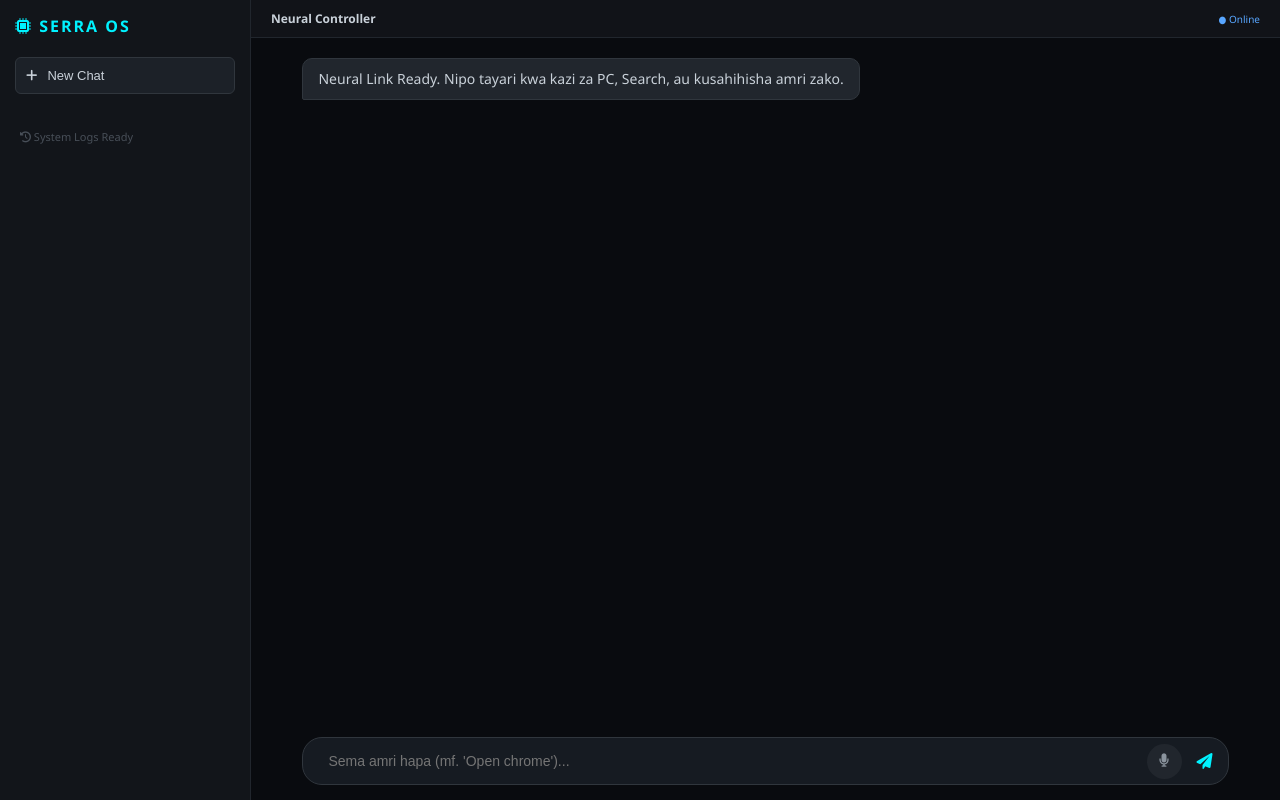
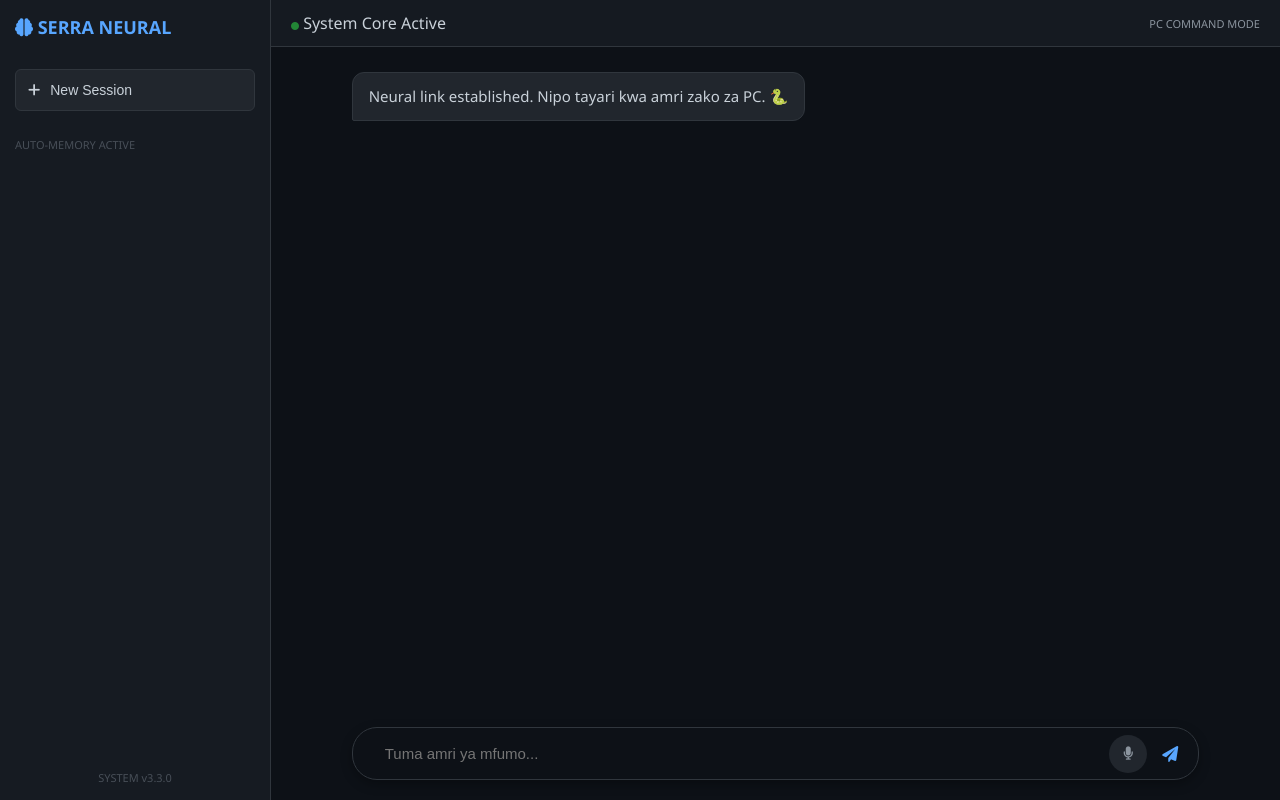
Before and after one commit to mihsso001-pixel/serra, a Flask app: page / in a window 1280 px wide. Run offline with Flask 3, Linux system fonts and the light colour scheme.

Commit message:
Update index.html

```diff
--- a/templates/index.html
+++ b/templates/index.html
@@ -1,168 +1,159 @@
-
 <!DOCTYPE html>
 <html lang="sw">
 <head>
     <meta charset="UTF-8">
     <meta name="viewport" content="width=device-width, initial-scale=1.0">
-    <title>SERRA | System Interface</title>
+    <title>SERRA | Neural Interface</title>
     <link href="https://cdnjs.cloudflare.com/ajax/libs/font-awesome/6.0.0/css/all.min.css" rel="stylesheet">
     <style>
         :root {
-            --bg: #090b0f;
-            --panel: #12151a;
-            --accent: #00f2ff;
+            --bg: #0d1117;
+            --panel: #161b22;
+            --accent: #58a6ff;
+            --danger: #f85149;
             --text: #c9d1d9;
-            --user-bubble: #1f6feb;
         }
 
         body {
-            margin: 0; padding: 0; background: var(--bg); color: var(--text);
-            font-family: 'Segoe UI', Tahoma, Geneva, Verdana, sans-serif;
+            margin: 0; background: var(--bg); color: var(--text);
+            font-family: 'Segoe UI', Roboto, sans-serif;
             height: 100vh; display: flex; overflow: hidden;
         }
 
-        /* Sidebar ya Kazi */
+        /* Sidebar for Navigation */
         .sidebar {
-            width: 220px; background: var(--panel);
+            width: 240px; background: var(--panel);
             display: flex; flex-direction: column; padding: 15px;
-            border-right: 1px solid #21262d; transition: 0.3s;
+            border-right: 1px solid #30363d; transition: 0.3s;
         }
 
-        .nav-btn {
-            background: #1c2128; color: var(--text); border: 1px solid #30363d;
-            padding: 10px; border-radius: 6px; cursor: pointer;
-            margin-bottom: 10px; display: flex; align-items: center; gap: 10px;
-            font-size: 13px;
+        .action-btn {
+            background: #21262d; color: var(--text); border: 1px solid #30363d;
+            padding: 12px; border-radius: 6px; cursor: pointer;
+            margin-bottom: 15px; display: flex; align-items: center; gap: 10px;
+            font-size: 14px; transition: 0.2s;
         }
 
-        .nav-btn:hover { border-color: var(--accent); color: var(--accent); }
+        .action-btn:hover { border-color: var(--accent); color: var(--accent); }
 
-        /* Chat Area */
+        /* Main Workspace */
         .workspace {
             flex: 1; display: flex; flex-direction: column; position: relative;
         }
 
         .top-bar {
-            padding: 10px 20px; background: rgba(18, 21, 26, 0.9);
-            border-bottom: 1px solid #21262d; display: flex;
+            padding: 12px 20px; background: rgba(22, 27, 34, 0.95);
+            border-bottom: 1px solid #30363d; display: flex;
             justify-content: space-between; align-items: center;
         }
 
         #chat-flow {
-            flex: 1; overflow-y: auto; padding: 20px 5%;
-            display: flex; flex-direction: column; gap: 15px;
+            flex: 1; overflow-y: auto; padding: 25px 8%;
+            display: flex; flex-direction: column; gap: 20px;
             scroll-behavior: smooth;
         }
 
-        /* Message Bubbles */
-        .msg { max-width: 85%; padding: 10px 15px; border-radius: 10px; font-size: 14px; line-height: 1.4; }
-        .u-msg { align-self: flex-end; background: var(--user-bubble); color: white; border-bottom-right-radius: 2px; }
+        /* Bubbles */
+        .msg { max-width: 80%; padding: 12px 16px; border-radius: 12px; font-size: 15px; line-height: 1.5; position: relative; }
+        .u-msg { align-self: flex-end; background: #1f6feb; color: white; border-bottom-right-radius: 2px; }
         .s-msg { align-self: flex-start; background: #21262d; border: 1px solid #30363d; border-bottom-left-radius: 2px; }
 
-        /* Neural Input Bar */
-        .control-panel {
-            padding: 15px 5%; background: var(--bg);
+        /* Floating Controller */
+        .control-panel { padding: 20px 8%; background: var(--bg); }
+        .input-box {
+            background: #0d1117; border: 1px solid #30363d;
+            border-radius: 25px; padding: 5px 20px; display: flex; align-items: center;
+            box-shadow: 0 4px 12px rgba(0,0,0,0.3);
         }
 
-        .input-container {
-            background: #161b22; border: 1px solid #30363d;
-            border-radius: 20px; padding: 5px 15px; display: flex; align-items: center;
+        input { flex: 1; background: transparent; border: none; color: white; padding: 12px; outline: none; font-size: 15px; }
+
+        .live-toggle {
+            width: 38px; height: 38px; border-radius: 50%; border: none;
+            background: #21262d; color: #8b949e; cursor: pointer;
+            transition: 0.3s; display: flex; align-items: center; justify-content: center;
         }
 
-        input {
-            flex: 1; background: transparent; border: none; color: white;
-            padding: 10px; outline: none; font-size: 14px;
-        }
+        .live-toggle.active { background: var(--accent); color: #0d1117; box-shadow: 0 0 12px var(--accent); }
 
-        /* Live Mode Toggle */
-        .live-toggle {
-            width: 35px; height: 35px; border-radius: 50%; border: none;
-            background: #21262d; color: #8b949e; cursor: pointer;
-            transition: 0.4s; display: flex; align-items: center; justify-content: center;
-        }
+        /* Typing Dot Animation */
+        .typing-indicator { display: none; padding: 10px; }
+        .dot { width: 6px; height: 6px; background: var(--accent); border-radius: 50%; display: inline-block; animation: bounce 1.4s infinite; margin-right: 3px; }
+        @keyframes bounce { 0%, 80%, 100% { transform: scale(0); } 40% { transform: scale(1); } }
 
-        .live-toggle.active {
-            background: var(--accent); color: #000;
-            box-shadow: 0 0 15px var(--accent);
-        }
-
-        /* Wave Animation */
-        .wave { display: none; gap: 3px; margin-left: 10px; }
-        .wave span { width: 4px; height: 4px; background: var(--accent); border-radius: 50%; animation: pulse 1s infinite; }
-        @keyframes pulse { 0%, 100% { opacity: 0.3; } 50% { opacity: 1; } }
-
-        /* Bubble Mode Responsive */
+        /* Bubble Mode for PC */
         @media (max-width: 500px) {
             .sidebar { display: none; }
-            #chat-flow { padding: 10px; }
+            .top-bar { font-size: 12px; }
+            #chat-flow { padding: 15px 5%; }
         }
     </style>
 </head>
 <body>
 
     <div class="sidebar">
-        <div style="font-weight: bold; color: var(--accent); margin-bottom: 20px; letter-spacing: 2px;">
-            <i class="fas fa-microchip"></i> SERRA OS
+        <div style="font-weight: bold; font-size: 18px; color: var(--accent); margin-bottom: 30px;">
+            <i class="fas fa-brain"></i> SERRA NEURAL
         </div>
-        <button class="nav-btn" onclick="clearBoard()">
-            <i class="fas fa-plus"></i> New Chat
+        <button class="action-btn" onclick="createNewChat()">
+            <i class="fas fa-plus"></i> New Session
         </button>
-        <div id="logs" style="font-size: 11px; color: #484f58; margin-top: 20px; padding: 5px;">
-            <i class="fas fa-history"></i> System Logs Ready
+        <div style="flex: 1; overflow-y: auto;" id="history-container">
+            <p style="font-size: 11px; color: #484f58;">AUTO-MEMORY ACTIVE</p>
         </div>
+        <div style="font-size: 11px; color: #484f58; text-align: center;">SYSTEM v3.3.0</div>
     </div>
 
     <div class="workspace">
         <div class="top-bar">
-            <div style="font-size: 12px; font-weight: 600;">Neural Controller</div>
-            <div id="session-status" style="font-size: 10px; color: #58a6ff;">● Online</div>
+            <div><i class="fas fa-circle" style="color: #238636; font-size: 8px;"></i> System Core Active</div>
+            <div id="mode-text" style="font-size: 11px; color: #8b949e;">PC COMMAND MODE</div>
         </div>
 
         <div id="chat-flow">
-            <div class="msg s-msg">
-                Neural Link Ready. Nipo tayari kwa kazi za PC, Search, au kusahihisha amri zako.
-            </div>
+            <div class="msg s-msg">Neural link established. Nipo tayari kwa amri zako za PC. 🐍</div>
+        </div>
+
+        <div class="typing-indicator" id="indicator">
+            <div class="dot"></div><div class="dot"></div><div class="dot"></div>
         </div>
 
         <div class="control-panel">
-            <div class="input-container">
-                <input type="text" id="cmdInput" placeholder="Sema amri hapa (mf. 'Open chrome')..." autocomplete="off">
-                <div class="wave" id="wave"><span></span><span></span><span></span></div>
+            <div class="input-box">
+                <input type="text" id="userInput" placeholder="Tuma amri ya mfumo..." autocomplete="off">
                 <button class="live-toggle" id="liveBtn" onclick="toggleVoice()" title="Live Voice Mode">
                     <i class="fas fa-microphone"></i>
                 </button>
-                <i class="fas fa-paper-plane" onclick="execute()" style="margin-left:15px; cursor:pointer; color:var(--accent);"></i>
+                <i class="fas fa-paper-plane" onclick="processCommand()" style="margin-left:15px; cursor:pointer; color:var(--accent);"></i>
             </div>
         </div>
     </div>
 
     <script>
-        let isVoiceOn = false;
+        let isLive = false;
         const flow = document.getElementById('chat-flow');
-        const cmdInput = document.getElementById('cmdInput');
-        const wave = document.getElementById('wave');
+        const input = document.getElementById('userInput');
+        const indicator = document.getElementById('indicator');
 
         function toggleVoice() {
-            isVoiceOn = !isVoiceOn;
-            const btn = document.getElementById('liveBtn');
-            btn.classList.toggle('active');
-            if(isVoiceOn) {
-                speak("Live mode is now active.");
-            }
+            isLive = !isLive;
+            document.getElementById('liveBtn').classList.toggle('active');
+            if(isLive) speak("Live mode activated.");
         }
 
-        function clearBoard() {
-            flow.innerHTML = '<div class="msg s-msg">New session initialized. All commands cleared.</div>';
+        function createNewChat() {
+            flow.innerHTML = '<div class="msg s-msg">Memory cleared. System reset.</div>';
+            localStorage.removeItem('serra_chat');
         }
 
-        async function execute() {
-            const query = cmdInput.value.trim();
+        async function processCommand() {
+            const query = input.value.trim();
             if(!query) return;
 
-            // User UI
+            // Display User Message
             flow.innerHTML += `<div class="msg u-msg">${query}</div>`;
-            cmdInput.value = '';
-            wave.style.display = 'flex';
+            input.value = '';
+            indicator.style.display = 'block';
             flow.scrollTop = flow.scrollHeight;
 
             try {
@@ -173,16 +164,32 @@
                 });
                 const data = await response.json();
 
-                wave.style.display = 'none';
-                flow.innerHTML += `<div class="msg s-msg">${data.reply}</div>`;
+                indicator.style.display = 'none';
 
-                // Ongea tu kama Live Mode ipo ON
-                if(isVoiceOn) speak(data.reply);
+                // TYPEWRITER EFFECT (20ms delay)
+                let i = 0;
+                let serraDiv = document.createElement('div');
+                serraDiv.className = 'msg s-msg';
+                flow.appendChild(serraDiv);
 
-                flow.scrollTop = flow.scrollHeight;
+                function type() {
+                    if (i < data.reply.length) {
+                        serraDiv.innerHTML += data.reply.charAt(i);
+                        i++;
+                        flow.scrollTop = flow.scrollHeight;
+                        setTimeout(type, 20);
+                    }
+                }
+                type();
+
+                if(isLive) speak(data.reply);
+
+                // Save to LocalStorage for memory
+                localStorage.setItem('serra_chat', flow.innerHTML);
+
             } catch (err) {
-                wave.style.display = 'none';
-                flow.innerHTML += `<div class="msg s-msg">Error: Connection to Neural Core lost.</div>`;
+                indicator.style.display = 'none';
+                flow.innerHTML += `<div class="msg s-msg" style="color:red;">Link failure. Check your server.</div>`;
             }
         }
 
@@ -190,14 +197,18 @@
             window.speechSynthesis.cancel();
             const msg = new SpeechSynthesisUtterance(text);
             const voices = window.speechSynthesis.getVoices();
-            // Inatafuta sauti ya kike
-            msg.voice = voices.find(v => v.name.includes('Female') || v.name.includes('Google US English') || v.name.includes('Zira')) || voices[0];
-            msg.pitch = 1.1;
-            msg.rate = 1.0;
+            msg.voice = voices.find(v => v.name.includes('Female') || v.name.includes('Zira') || v.name.includes('Google US')) || voices[0];
+            msg.pitch = 1.2;
             window.speechSynthesis.speak(msg);
         }
 
-        cmdInput.addEventListener('keypress', (e) => { if(e.key === 'Enter') execute(); });
+        input.addEventListener('keypress', (e) => { if(e.key === 'Enter') processCommand(); });
+
+        // Load history if exists
+        window.onload = () => {
+            const history = localStorage.getItem('serra_chat');
+            if(history) flow.innerHTML = history;
+        };
     </script>
 </body>
 </html>
```
